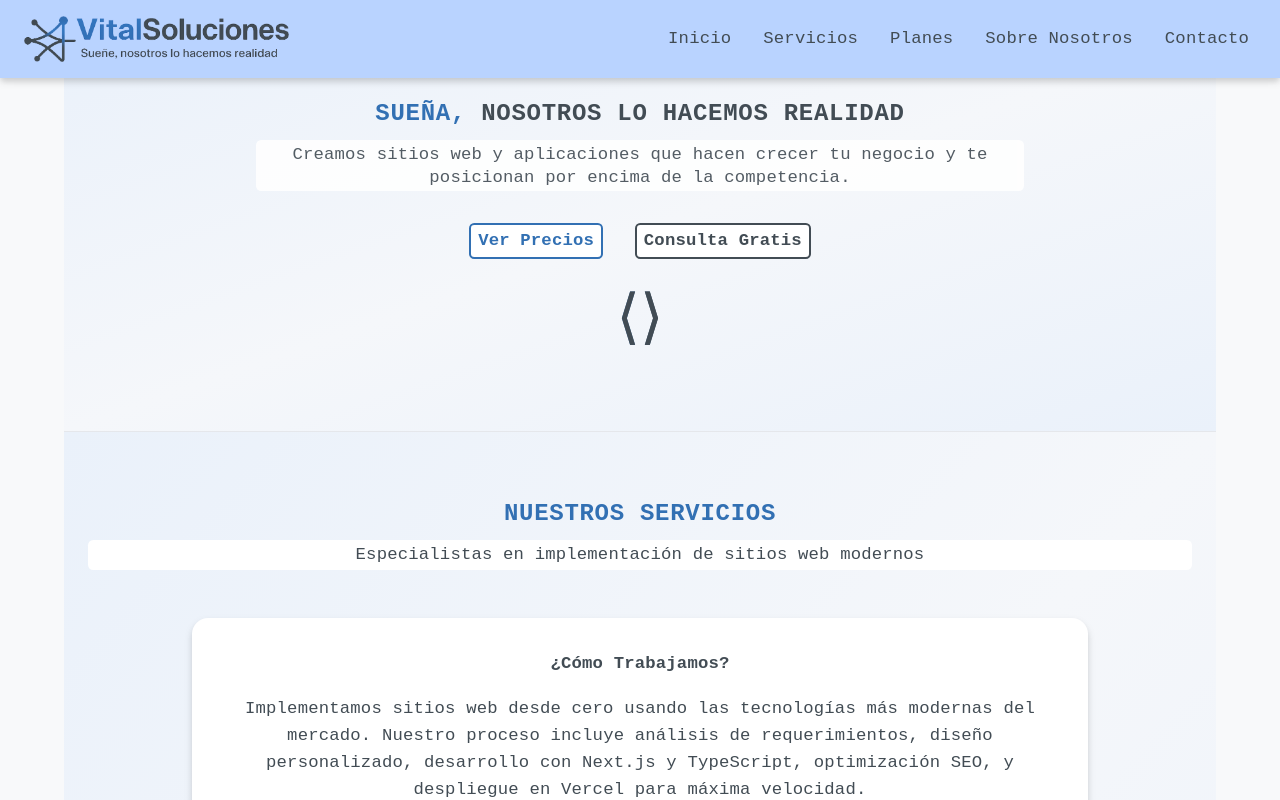
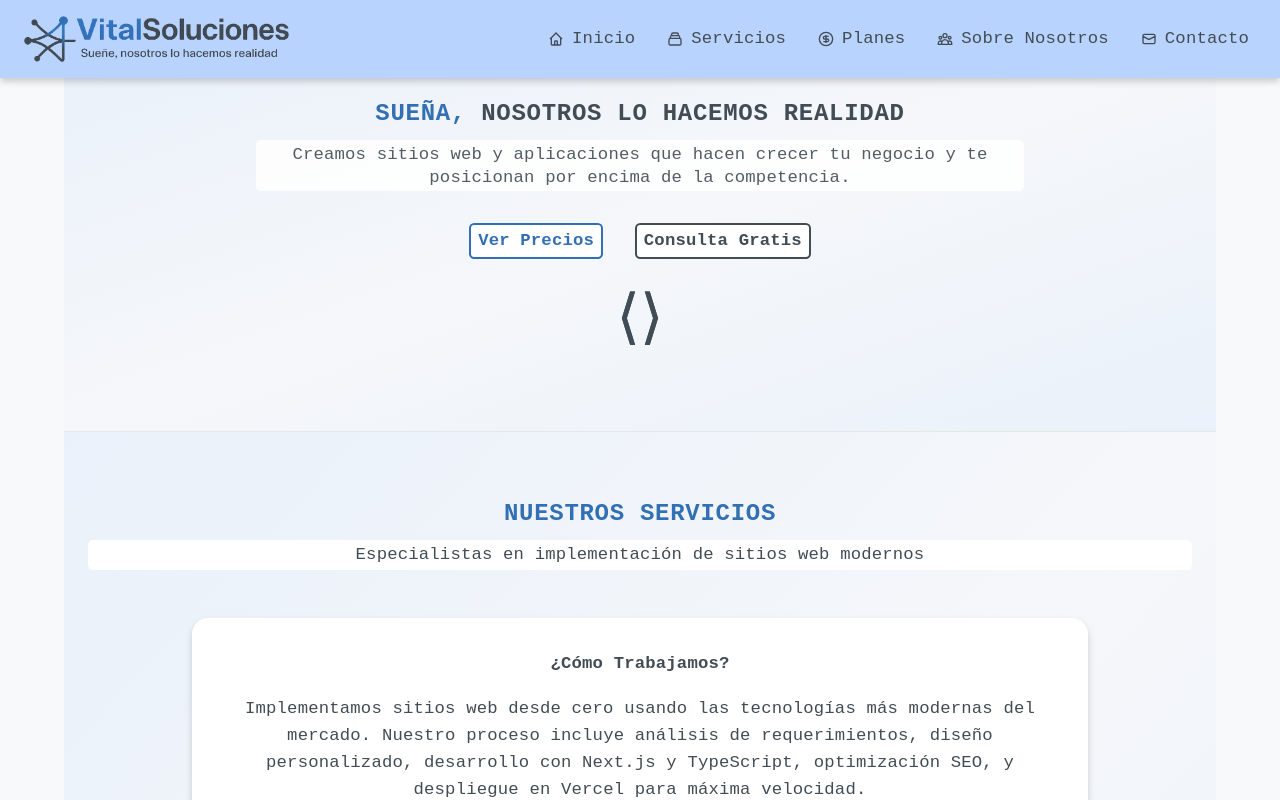
Before and after one commit to pedroj1985/vitaltemplate_site, a Next.js app: page / in a window 1280 px wide. Shown: the top 800 px of the page. Built offline with nearby package versions, Linux system fonts and the light colour scheme.

Commit message:
feat: Enhance Navbar and Footer components with icons, improve global styles for better UI consistency

```diff
--- a/src/app/components/Footer.tsx
+++ b/src/app/components/Footer.tsx
@@ -19,11 +19,38 @@ export default function Footer() {
           <div>
             <h3 className="text-lg font-bold mb-4">Enlaces</h3>
             <ul className="space-y-2">
-              <li><a href="#home" className="hover:text-[#3270b3] transition-colors">Inicio</a></li>
-              <li><a href="#services" className="hover:text-[#3270b3] transition-colors">Servicios</a></li>
-              <li><a href="#pricing" className="hover:text-[#3270b3] transition-colors">Planes</a></li>
-              <li><a href="#about" className="hover:text-[#3270b3] transition-colors">Sobre Nosotros</a></li>
-              <li><a href="#contact" className="hover:text-[#3270b3] transition-colors">Contacto</a></li>
+              <li><a href="#home" className="flex items-center space-x-2 hover:text-[#3270b3] transition-colors">
+                <svg className="w-4 h-4" fill="none" stroke="currentColor" strokeWidth={2} viewBox="0 0 24 24">
+                  <path d="M3 12l2-2m0 0l7-7 7 7M5 10v10a1 1 0 001 1h3m10-11l2 2m-2-2v10a1 1 0 01-1 1h-3m-6 0a1 1 0 001-1v-4a1 1 0 011-1h2a1 1 0 011 1v4a1 1 0 001 1m-6 0h6" />
+                </svg>
+                <span>Inicio</span>
+              </a></li>
+              <li><a href="#services" className="flex items-center space-x-2 hover:text-[#3270b3] transition-colors">
+                <svg className="w-4 h-4" fill="none" stroke="currentColor" strokeWidth={2} viewBox="0 0 24 24">
+                  <path d="M19 11H5m14 0a2 2 0 012 2v6a2 2 0 01-2 2H5a2 2 0 01-2-2v-6a2 2 0 012-2m14 0V9a2 2 0 00-2-2M5 11V9a2 2 0 012-2m0 0V5a2 2 0 012-2h6a2 2 0 012 2v2M7 7h10" />
+                </svg>
+                <span>Servicios</span>
+              </a></li>
+              <li><a href="#pricing" className="flex items-center space-x-2 hover:text-[#3270b3] transition-colors">
+                <svg className="w-4 h-4" fill="none" stroke="currentColor" strokeWidth={2} viewBox="0 0 24 24">
+                  <circle cx="12" cy="12" r="10"/>
+                  <path d="M16 8h-6a2 2 0 0 0 0 4h4a2 2 0 0 1 0 4h-6"/>
+                  <path d="M12 18V6"/>
+                </svg>
+                <span>Planes</span>
+              </a></li>
+              <li><a href="#about" className="flex items-center space-x-2 hover:text-[#3270b3] transition-colors">
+                <svg className="w-4 h-4" fill="none" stroke="currentColor" strokeWidth={2} viewBox="0 0 24 24">
+                  <path d="M17 20h5v-2a3 3 0 00-5.356-1.857M17 20H7m10 0v-2c0-.656-.126-1.283-.356-1.857M7 20H2v-2a3 3 0 015.356-1.857M7 20v-2c0-.656.126-1.283.356-1.857m0 0a5.002 5.002 0 019.288 0M15 7a3 3 0 11-6 0 3 3 0 016 0zm6 3a2 2 0 11-4 0 2 2 0 014 0zM7 10a2 2 0 11-4 0 2 2 0 014 0z" />
+                </svg>
+                <span>Sobre Nosotros</span>
+              </a></li>
+              <li><a href="#contact" className="flex items-center space-x-2 hover:text-[#3270b3] transition-colors">
+                <svg className="w-4 h-4" fill="none" stroke="currentColor" strokeWidth={2} viewBox="0 0 24 24">
+                  <path d="M3 8l7.89 4.26a2 2 0 002.22 0L21 8M5 19h14a2 2 0 002-2V7a2 2 0 00-2-2H5a2 2 0 00-2 2v10a2 2 0 002 2z" />
+                </svg>
+                <span>Contacto</span>
+              </a></li>
             </ul>
           </div>
           <div>
--- a/src/app/components/Navbar.tsx
+++ b/src/app/components/Navbar.tsx
@@ -29,12 +29,39 @@ export default function Navbar() {
         </div>
         {/* Desktop menu */}
         <div className="hidden md:flex space-x-8 font-mono" style={{ background: 'transparent' }}>
-          <a href="#home" className="navbar-link" onClick={e => handleSmoothScroll(e, 'home')}>Inicio</a>
-          <a href="#services" className="navbar-link" onClick={e => handleSmoothScroll(e, 'services')}>Servicios</a>
+          <a href="#home" className="navbar-link flex items-center space-x-2" onClick={e => handleSmoothScroll(e, 'home')}>
+            <svg className="w-4 h-4" fill="none" stroke="currentColor" strokeWidth={2} viewBox="0 0 24 24">
+              <path d="M3 12l2-2m0 0l7-7 7 7M5 10v10a1 1 0 001 1h3m10-11l2 2m-2-2v10a1 1 0 01-1 1h-3m-6 0a1 1 0 001-1v-4a1 1 0 011-1h2a1 1 0 011 1v4a1 1 0 001 1m-6 0h6" />
+            </svg>
+            <span>Inicio</span>
+          </a>
+          <a href="#services" className="navbar-link flex items-center space-x-2" onClick={e => handleSmoothScroll(e, 'services')}>
+            <svg className="w-4 h-4" fill="none" stroke="currentColor" strokeWidth={2} viewBox="0 0 24 24">
+              <path d="M19 11H5m14 0a2 2 0 012 2v6a2 2 0 01-2 2H5a2 2 0 01-2-2v-6a2 2 0 012-2m14 0V9a2 2 0 00-2-2M5 11V9a2 2 0 012-2m0 0V5a2 2 0 012-2h6a2 2 0 012 2v2M7 7h10" />
+            </svg>
+            <span>Servicios</span>
+          </a>
           {/*  <a href="#portafolio" className="navbar-link" onClick={e => handleSmoothScroll(e, 'portafolio')}>Portafolio</a> */}
-          <a href="#pricing" className="navbar-link" onClick={e => handleSmoothScroll(e, 'pricing')}>Planes</a>
-          <a href="#about" className="navbar-link" onClick={e => handleSmoothScroll(e, 'about')}>Sobre Nosotros</a>
-          <a href="#contact" className="navbar-link" onClick={e => handleSmoothScroll(e, 'contacto')}>Contacto</a>
+          <a href="#pricing" className="navbar-link flex items-center space-x-2" onClick={e => handleSmoothScroll(e, 'pricing')}>
+            <svg className="w-4 h-4" fill="none" stroke="currentColor" strokeWidth={2} viewBox="0 0 24 24">
+              <circle cx="12" cy="12" r="10"/>
+              <path d="M16 8h-6a2 2 0 0 0 0 4h4a2 2 0 0 1 0 4h-6"/>
+              <path d="M12 18V6"/>
+            </svg>
+            <span>Planes</span>
+          </a>
+          <a href="#about" className="navbar-link flex items-center space-x-2" onClick={e => handleSmoothScroll(e, 'about')}>
+            <svg className="w-4 h-4" fill="none" stroke="currentColor" strokeWidth={2} viewBox="0 0 24 24">
+              <path d="M17 20h5v-2a3 3 0 00-5.356-1.857M17 20H7m10 0v-2c0-.656-.126-1.283-.356-1.857M7 20H2v-2a3 3 0 015.356-1.857M7 20v-2c0-.656.126-1.283.356-1.857m0 0a5.002 5.002 0 019.288 0M15 7a3 3 0 11-6 0 3 3 0 016 0zm6 3a2 2 0 11-4 0 2 2 0 014 0zM7 10a2 2 0 11-4 0 2 2 0 014 0z" />
+            </svg>
+            <span>Sobre Nosotros</span>
+          </a>
+          <a href="#contact" className="navbar-link flex items-center space-x-2" onClick={e => handleSmoothScroll(e, 'contacto')}>
+            <svg className="w-4 h-4" fill="none" stroke="currentColor" strokeWidth={2} viewBox="0 0 24 24">
+              <path d="M3 8l7.89 4.26a2 2 0 002.22 0L21 8M5 19h14a2 2 0 002-2V7a2 2 0 00-2-2H5a2 2 0 00-2 2v10a2 2 0 002 2z" />
+            </svg>
+            <span>Contacto</span>
+          </a>
           {/* <button className="bg-accent text-white px-6 py-2 rounded-lg hover:bg-orange-600 transition-colors">
             Cotizar Proyecto
           </button> */}
@@ -52,12 +79,39 @@ export default function Navbar() {
         {/* Mobile menu dropdown */}
         {menuOpen && (
           <div className="absolute top-20 left-0 w-full bg-[#23272b] z-50 flex flex-col items-center py-8 space-y-6 font-mono shadow-lg md:hidden animate-fade-in">
-            <a href="#inicio" className="navbar-link text-xl" onClick={e => handleSmoothScroll(e, 'inicio')}>Inicio</a>
-            <a href="#servicios" className="navbar-link text-xl" onClick={e => handleSmoothScroll(e, 'servicios')}>Servicios</a>
+            <a href="#inicio" className="navbar-link text-xl flex items-center space-x-2" onClick={e => handleSmoothScroll(e, 'inicio')}>
+              <svg className="w-5 h-5" fill="none" stroke="currentColor" strokeWidth={2} viewBox="0 0 24 24">
+                <path d="M3 12l2-2m0 0l7-7 7 7M5 10v10a1 1 0 001 1h3m10-11l2 2m-2-2v10a1 1 0 01-1 1h-3m-6 0a1 1 0 001-1v-4a1 1 0 011-1h2a1 1 0 011 1v4a1 1 0 001 1m-6 0h6" />
+              </svg>
+              <span>Inicio</span>
+            </a>
+            <a href="#servicios" className="navbar-link text-xl flex items-center space-x-2" onClick={e => handleSmoothScroll(e, 'servicios')}>
+              <svg className="w-5 h-5" fill="none" stroke="currentColor" strokeWidth={2} viewBox="0 0 24 24">
+                <path d="M19 11H5m14 0a2 2 0 012 2v6a2 2 0 01-2 2H5a2 2 0 01-2-2v-6a2 2 0 012-2m14 0V9a2 2 0 00-2-2M5 11V9a2 2 0 012-2m0 0V5a2 2 0 012-2h6a2 2 0 012 2v2M7 7h10" />
+              </svg>
+              <span>Servicios</span>
+            </a>
             {/* <a href="#portafolio" className="navbar-link text-xl" onClick={e => handleSmoothScroll(e, 'portafolio')}>Portafolio</a> */}
-            <a href="#pricing" className="navbar-link text-xl" onClick={e => handleSmoothScroll(e, 'pricing')}>Planes</a>
-            <a href="#about" className="navbar-link text-xl" onClick={e => handleSmoothScroll(e, 'about')}>Sobre Nosotros</a>
-            <a href="#contact" className="navbar-link text-xl" onClick={e => handleSmoothScroll(e, 'contacto')}>Contacto</a>
+            <a href="#pricing" className="navbar-link text-xl flex items-center space-x-2" onClick={e => handleSmoothScroll(e, 'pricing')}>
+              <svg className="w-5 h-5" fill="none" stroke="currentColor" strokeWidth={2} viewBox="0 0 24 24">
+                <circle cx="12" cy="12" r="10"/>
+                <path d="M16 8h-6a2 2 0 0 0 0 4h4a2 2 0 0 1 0 4h-6"/>
+                <path d="M12 18V6"/>
+              </svg>
+              <span>Planes</span>
+            </a>
+            <a href="#about" className="navbar-link text-xl flex items-center space-x-2" onClick={e => handleSmoothScroll(e, 'about')}>
+              <svg className="w-5 h-5" fill="none" stroke="currentColor" strokeWidth={2} viewBox="0 0 24 24">
+                <path d="M17 20h5v-2a3 3 0 00-5.356-1.857M17 20H7m10 0v-2c0-.656-.126-1.283-.356-1.857M7 20H2v-2a3 3 0 015.356-1.857M7 20v-2c0-.656.126-1.283.356-1.857m0 0a5.002 5.002 0 019.288 0M15 7a3 3 0 11-6 0 3 3 0 016 0zm6 3a2 2 0 11-4 0 2 2 0 014 0zM7 10a2 2 0 11-4 0 2 2 0 014 0z" />
+              </svg>
+              <span>Sobre Nosotros</span>
+            </a>
+            <a href="#contact" className="navbar-link text-xl flex items-center space-x-2" onClick={e => handleSmoothScroll(e, 'contacto')}>
+              <svg className="w-5 h-5" fill="none" stroke="currentColor" strokeWidth={2} viewBox="0 0 24 24">
+                <path d="M3 8l7.89 4.26a2 2 0 002.22 0L21 8M5 19h14a2 2 0 002-2V7a2 2 0 00-2-2H5a2 2 0 00-2 2v10a2 2 0 002 2z" />
+              </svg>
+              <span>Contacto</span>
+            </a>
           </div>
         )}
       </nav>
--- a/src/app/globals.css
+++ b/src/app/globals.css
@@ -239,6 +239,7 @@ a {
 .vital-text {
   color: var(--vital-color) !important;
 }
+
 .soluciones-text {
   color: var(--soluciones-color) !important;
 }
```
